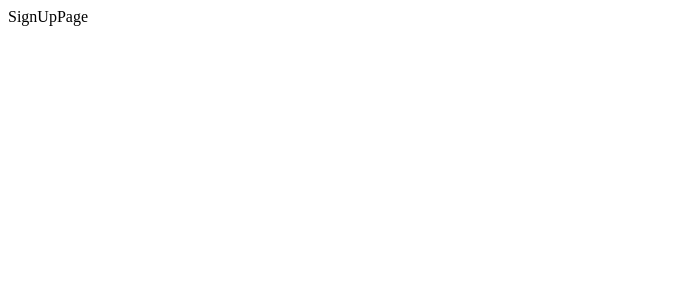
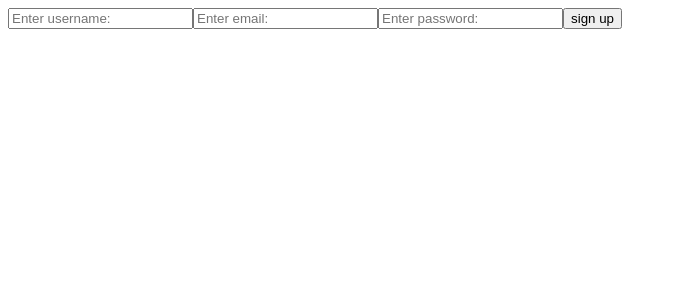
Before and after one commit to elihalperin2003/verificationAppTest, a React (Vite) app in the folder frontend/: page /sign-up in a window 1280 px wide. Shown: the top 300 px of the page, without its empty margins (0-677 px from the left). Built offline with nearby package versions, Linux system fonts and the light colour scheme.

Commit message:
create page - signup

```diff
--- /dev/null
+++ b/frontend/src/hooks/useFetch.tsx
@@ -0,0 +1,13 @@
+import { useState } from "react";
+
+const useFetch = () => {
+  const [data, setData] = useState(null);
+  const fetchReq = async (url: string, init) => {
+    const res = await fetch(url, init);
+    const data = await res.json();
+    return data;
+  };
+  return { fetchReq };
+};
+
+export default useFetch;
--- a/frontend/src/pages/SignUpPage.tsx
+++ b/frontend/src/pages/SignUpPage.tsx
@@ -1,5 +1,67 @@
+import { useEffect, useState } from "react";
+import useFetch from "../hooks/useFetch";
+import { useNavigate } from "react-router-dom";
+
+interface Profile {
+  username: string;
+  email: string;
+  password: string;
+}
+
 const SignUpPage = () => {
-  return <div>SignUpPage</div>;
+  const [username, setName] = useState("");
+  const [email, setEmail] = useState("");
+  const [password, setPassword] = useState("");
+  const [forms, setForms] = useState<Profile>();
+  const { fetchReq } = useFetch();
+  const navigate = useNavigate();
+
+  const handleSubmit = async (e) => {
+    e.preventDefault();
+    setForms({ username, email, password });
+    const data = await fetchReq("http://localhost:3000/sign-up", {
+      method: "POST",
+      headers: { "Content-Type": "application/json" },
+      body: JSON.stringify({ username, email, password }),
+    });
+    document.cookie = data.token;
+    alert(data.message);
+    navigate("/");
+  };
+  const handleChangeName = (e) => {
+    setName(e.target.value);
+  };
+  const handleChangeEmail = (e) => {
+    setEmail(e.target.value);
+  };
+  const handleChangePassword = (e) => {
+    setPassword(e.target.value);
+  };
+  return (
+    <>
+      <form onSubmit={handleSubmit}>
+        <input
+          type="text"
+          value={username}
+          onChange={handleChangeName}
+          placeholder="Enter username:"
+        ></input>
+        <input
+          type="text"
+          value={email}
+          onChange={handleChangeEmail}
+          placeholder="Enter email:"
+        ></input>
+        <input
+          type="text"
+          value={password}
+          onChange={handleChangePassword}
+          placeholder="Enter password:"
+        ></input>
+        <button type="submit">sign up</button>
+      </form>
+    </>
+  );
 };
 
 export default SignUpPage;
```
